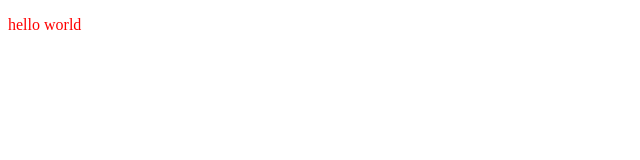
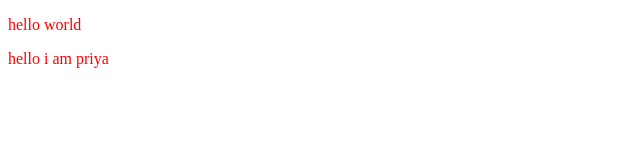
Before and after one commit to priyam57/local_repo, a plain HTML site: page index.html in a window 1280 px wide. Shown: the full height of the page, 0-640 px from the left. Drawn offline with Linux system fonts and the light colour scheme.

Commit message:
update-commit

```diff
--- a/index.html
+++ b/index.html
@@ -8,5 +8,6 @@
 </head>
 <body>
     <p>hello world</p>
+    <p> hello i am priya</p>
 </body>
 </html>
```
